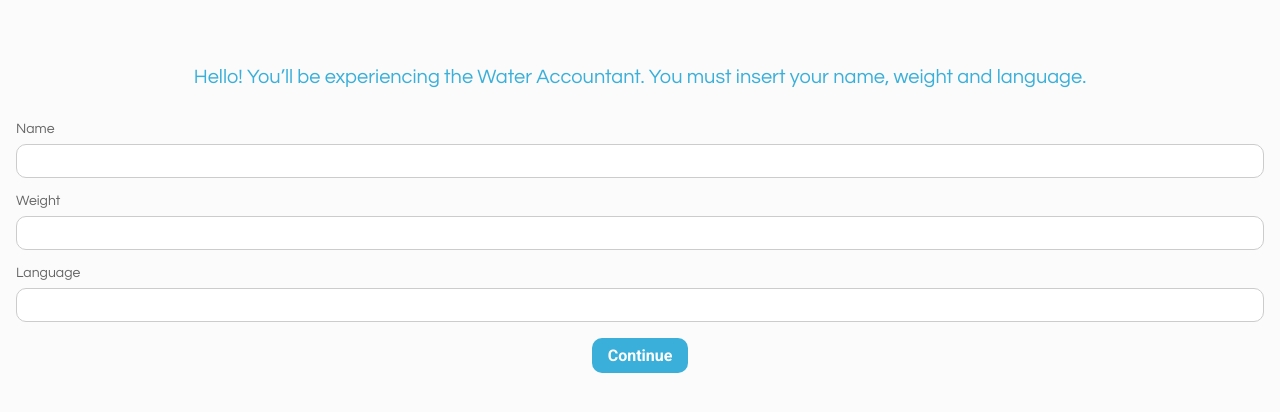
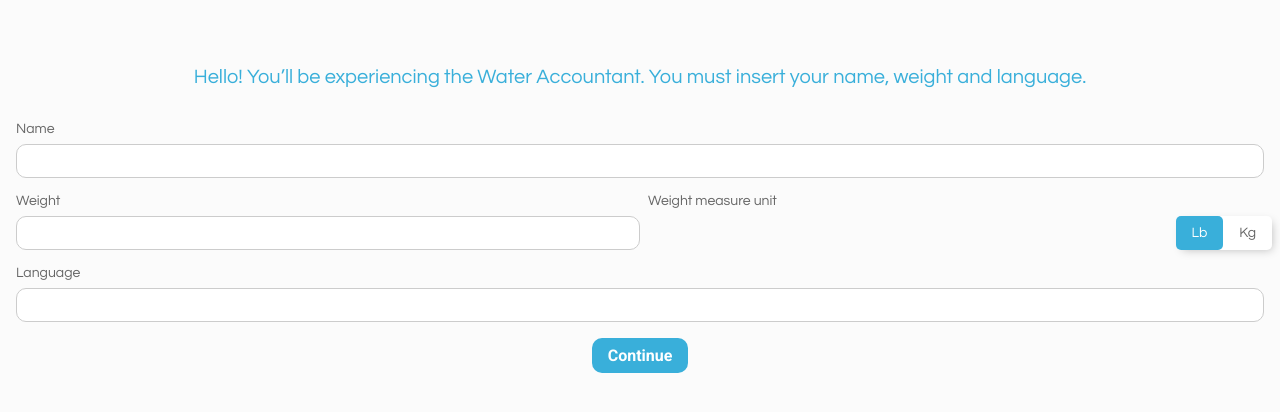
Before and after one commit to lararthur/water-accountant-frontend, a Next.js app: page /basic-info in a window 1280 px wide. Shown: the top 412 px of the page. Built offline with nearby package versions, Linux system fonts and the light colour scheme.

Commit message:
[subscriber function, inputgroup]
-> changing loginRegisterSwitchSubscriber fuction to switchSubscriber
-> adding the switch on basic-info page and styling it into a inputGroup

```diff
--- a/src/pages/basic-info.tsx
+++ b/src/pages/basic-info.tsx
@@ -1,7 +1,37 @@
-import React from 'react';
+import React, { useState } from 'react';
+import SwitchComponent from '../components/common/SwitchComponent';
 import styles from '../styles/basic-info.module.scss';
 
+type switchObjArrType = [
+  {
+    identifier: string;
+    checked: boolean;
+  },
+  {
+    identifier: string;
+    checked: boolean;
+  },
+];
+
 export default function basicInfoPage(): JSX.Element {
+  const defaultSwitchObjArr: switchObjArrType = [
+    {
+      identifier: 'Lb',
+      checked: true,
+    },
+    {
+      identifier: 'Kg',
+      checked: false,
+    },
+  ];
+  const relatedSwitch = 'weightMeasureUnit';
+
+  const [switchObjArr, setSwitchObjArr] = useState(defaultSwitchObjArr);
+
+  const switchSubscriber = (newSwitchObjArr) => {
+    setSwitchObjArr(newSwitchObjArr);
+  };
+
   return (
     <section className={`${styles.basicInfoContainer} wrapper wrapper--fullHeight wrapper--greyBg`}>
       <p className="title">Hello! You’ll be experiencing the Water Accountant. You must insert your name, weight and language.</p>
@@ -20,6 +50,7 @@ export default function basicInfoPage(): JSX.Element {
           />
         </label>
 
+        <div className="inputGroup">
           <label
             htmlFor="weight"
             className="label"
@@ -32,6 +63,18 @@ export default function basicInfoPage(): JSX.Element {
               className="input"
             />
           </label>
+
+          <p
+            className="label"
+          >
+            <span className="label__text">Weight measure unit</span>
+            <SwitchComponent
+              relatedSwitch={relatedSwitch}
+              switchObjArr={switchObjArr}
+              switchSubscriber={switchSubscriber}
+            />
+          </p>
+        </div>
 
         <label
           htmlFor="language"
--- a/src/pages/index.tsx
+++ b/src/pages/index.tsx
@@ -35,7 +35,7 @@ const Home = (): JSX.Element => {
   const [password, setPassword] = useState('');
   const [confirmPassword, setConfirmPassword] = useState('');
 
-  const loginRegisterSwitchSubscriber = (newSwitchObjArr) => {
+  const switchSubscriber = (newSwitchObjArr) => {
     setSwitchObjArr(newSwitchObjArr);
     setEmail('');
     setPassword('');
@@ -83,7 +83,7 @@ const Home = (): JSX.Element => {
         <SwitchComponent
           relatedSwitch={relatedSwitch}
           switchObjArr={switchObjArr}
-          switchSubscriber={loginRegisterSwitchSubscriber}
+          switchSubscriber={switchSubscriber}
         />
 
         {switchObjArr[0].checked ? (
--- a/src/styles/global.scss
+++ b/src/styles/global.scss
@@ -31,7 +31,6 @@
   font-size: 0.875rem;
   display: flex;
   flex-direction: column;
-  padding-bottom: 1rem;
   &__text {
     padding-bottom: 0.5rem;
     line-height: 1;
@@ -42,6 +41,7 @@
   border: 1px solid $grey;
   font-size: 1rem;
   padding: 0.5rem 1rem;
+  margin-bottom: 1rem;
   border-radius: 10px;
   font-family: 'Questrial', sans-serif;
   transition: border 0.7s ease;
@@ -86,3 +86,12 @@
     transition: left 0.5s ease, right 0.5s ease;
   }
 }
+
+.inputGroup {
+  display: grid;
+  grid-template-columns: 50% 50%;
+  gap: 8px;
+  .switch {
+    justify-content: end;
+  }
+}
--- a/src/styles/reset.scss
+++ b/src/styles/reset.scss
@@ -111,6 +111,11 @@ section {
 body {
   line-height: 1.3;
   background-color: #040c1c;
+}
+
+section {
+  width: 100%;
+  box-sizing: content-box;
 }
 
 ol,
```
Lines whose indentation alone changed are shown as unchanged.
